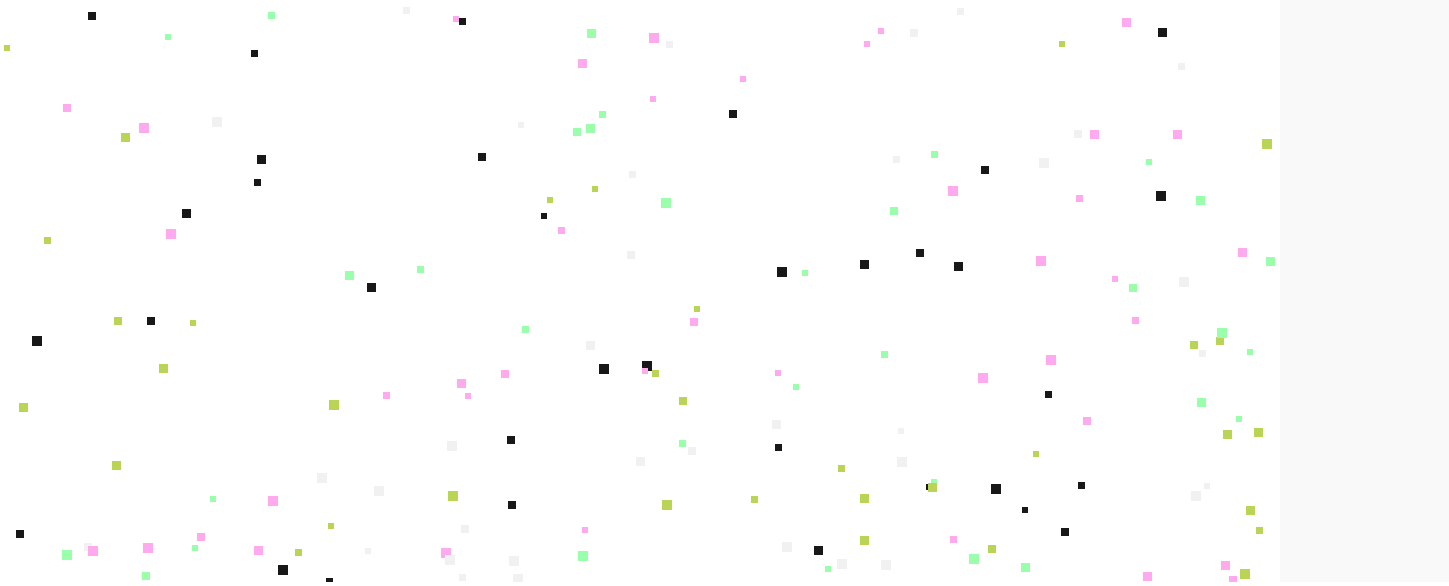
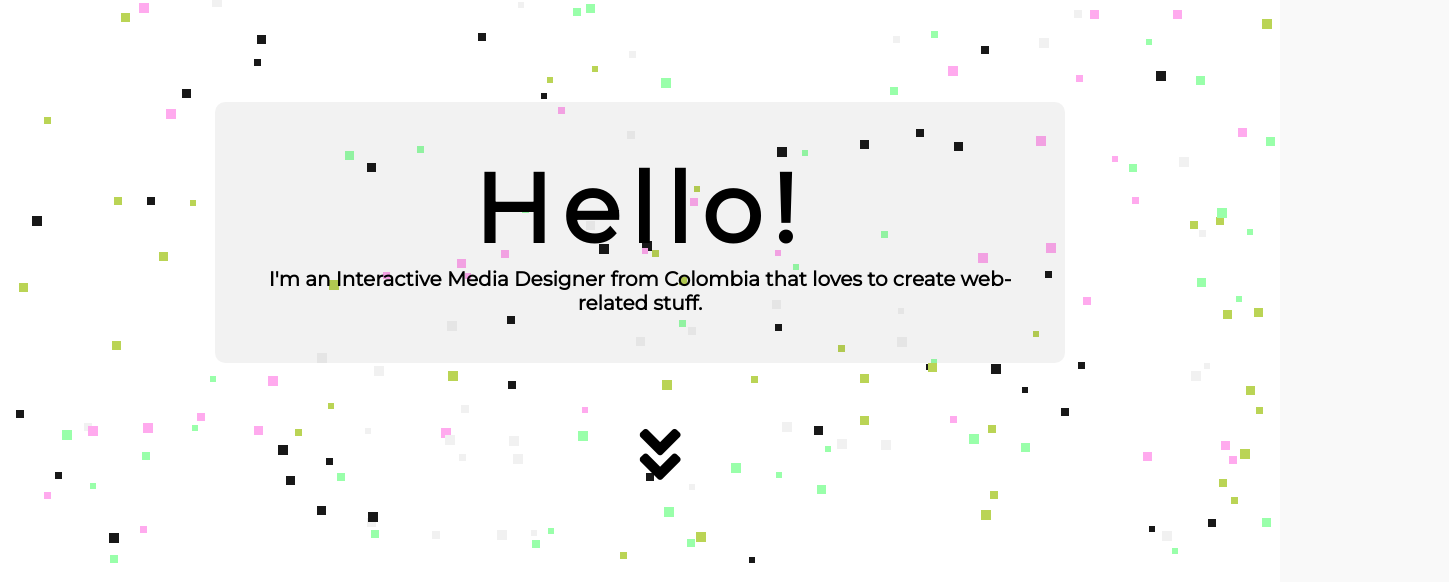
Before and after one commit to juanjosec5/portafolio, a plain HTML site: page index.html in a window 1280 px wide. Shown: the part 218-804 px from the top of the page, 1449 px wide, since content can reach past the window. Drawn offline with Linux system fonts and the light colour scheme.

Commit message:
added arrow with keyframes

```diff
--- a/css/main.scss
+++ b/css/main.scss
@@ -6,13 +6,28 @@
     font-family: 'Montserrat', sans-serif;
 }
 
+@keyframes mainArrow{
+
+  0%{
+    transform: scale(1);
+  }
+
+  50%{
+    transform: scale(1.3)
+  }
+
+  100%{
+    transform: scale(1);
+  }
+}
+
     body{
       overflow-x: hidden;
     }
 
     header{
       background: #fff;
-      position: relative;
+      position: fixed;
       top: 1;
       z-index: 0;
       width: 100%;
@@ -112,11 +127,57 @@
     }
 
     .hero{
+      width: 100vw;
+
       canvas{
-        position: absolute;
+        position: relative;
         z-index: -10;
         box-sizing: border-box;
         padding: 0;
         background: white;
       }
+
+      .cta{
+        // background: red;
+        width: 100vw;
+        position: absolute;
+        top: 120px;
+        z-index: -5;
+        text-align: center;
+        display: flex;
+        flex-direction: column;
+        justify-content: center;
+        align-items: center;
+
+        .message{
+          position: absolute;
+          top: 200px;
+          background: rgba(0, 0, 0, 0.05);
+          border-radius: 10px;
+          box-sizing: border-box;
+          padding: 1em;
+          font-size: 3em;
+          max-width: 850px;
+          h1{
+           letter-spacing: 10px;
+          }
+
+          h4{
+            font-size: 20px;
+          }
+        }
+      }
+
+      .arrow{
+        position: absolute;
+        left: 50%;
+        top: 80%;
+
+        a{
+          i{
+            color: black;
+            animation: mainArrow 3s infinite;
+          }
+        }
+      }
     }
--- a/index.html
+++ b/index.html
@@ -67,6 +67,17 @@
 
     <div class="hero">
         <canvas></canvas>
+        <div class="cta">
+            <div class="message">
+                <h1>Hello!</h1>
+                <h4>I'm an Interactive Media Designer from Colombia that loves to create web-related stuff.</h4>
+            </div>
+        </div>
+        <div class="arrow">
+            <a href="#">
+                <i class="fas fa-angle-double-down fa-4x"></i>
+            </a>
+        </div>
     </div>
 
     <script src="./js/canvas.js"></script>
--- a/js/canvas.js
+++ b/js/canvas.js
@@ -1,7 +1,13 @@
 let canvas = document.querySelector('canvas');
 
 canvas.width = window.innerWidth;
-canvas.height = window.innerHeight - 120;
+canvas.height = window.innerHeight;
+
+window.addEventListener('resize', function (event) {
+    canvas.width = window.innerWidth;
+    canvas.height = window.innerHeight;
+});
+
 
 let c = canvas.getContext('2d');
 
@@ -89,10 +95,9 @@ function Square(x, y, s, xSpeed, ySpeed) {
 
         //Interactivity
 
-        if (mouse.x - this.x < 80 && mouse.x - this.x > -80 && mouse.y - 80 - this.y < 80 && mouse.y - 80 - this.y > -80) {
-            c.rotate(20 * Math.PI * 2);
+        if (mouse.x - this.x < 100 && mouse.x - this.x > -100 && mouse.y - this.y < 100 && mouse.y - this.y > -100) {
+
             if (this.s < maxSize) {
-
                 this.s += 5;
             }
         } else if (this.s > minSize) {
@@ -126,7 +131,7 @@ function animate() {
     requestAnimationFrame(animate)
     c.clearRect(0, 0, window.innerWidth, window.innerHeight);
 
-    // c.fillRect(mouse.x - 25, mouse.y - 130, 50, 50);
+    // c.fillRect(mouse.x - 25, mouse.y, 50, 50);
 
     for (let i = 0; i < squaresArray.length; i++) {
 
```
Also changed, not shown: css/main.css, 1 other file.
